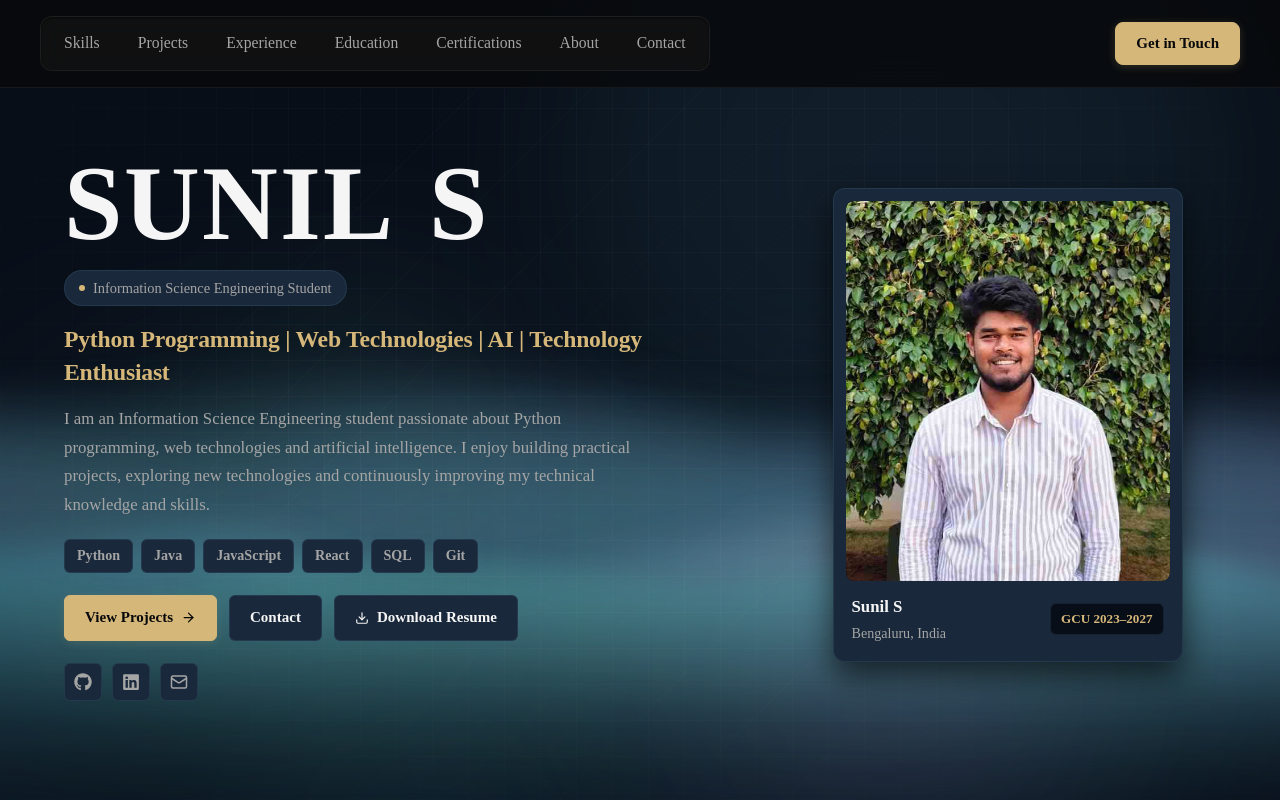
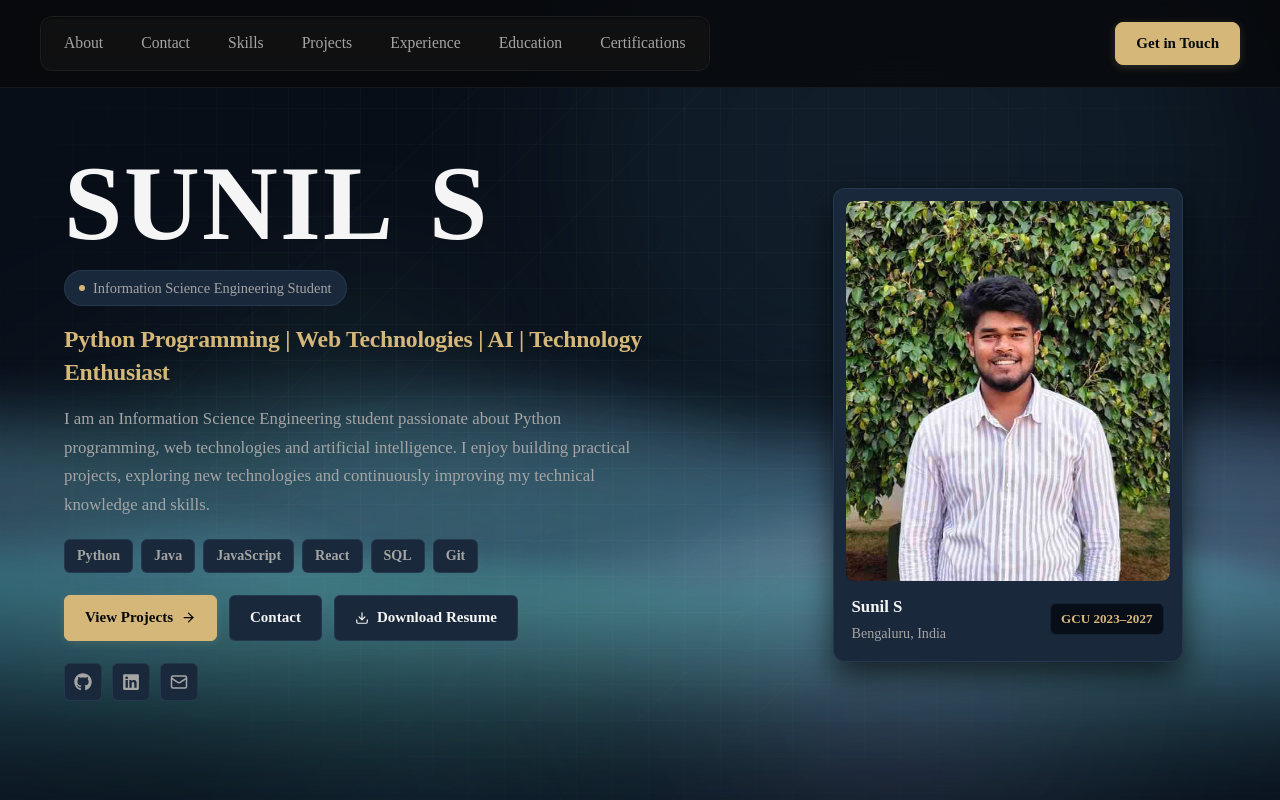
Before and after one commit to Sunilsuni7/my-portfolio, a React (Vite) app: page / in a window 1280 px wide. Shown: the top 800 px of the page. Built offline with nearby package versions, Linux system fonts and the light colour scheme.

Commit message:
Update navigation order to About, Contact, Skills, Projects, Experience, Education, Certifications

```diff
--- a/src/components/Navbar.jsx
+++ b/src/components/Navbar.jsx
@@ -16,13 +16,13 @@ export default function Navbar({ activeSection = 'home' }) {
   const closeMenu = () => setIsMobileMenuOpen(false);
 
   const navLinks = [
+    { label: 'About', href: '#about', id: 'about' },
+    { label: 'Contact', href: '#contact', id: 'contact' },
     { label: 'Skills', href: '#skills', id: 'skills' },
     { label: 'Projects', href: '#projects', id: 'projects' },
     { label: 'Experience', href: '#experience', id: 'experience' },
     { label: 'Education', href: '#education', id: 'education' },
     { label: 'Certifications', href: '#certifications', id: 'certifications' },
-    { label: 'About', href: '#about', id: 'about' },
-    { label: 'Contact', href: '#contact', id: 'contact' },
   ];
 
   return (
```
